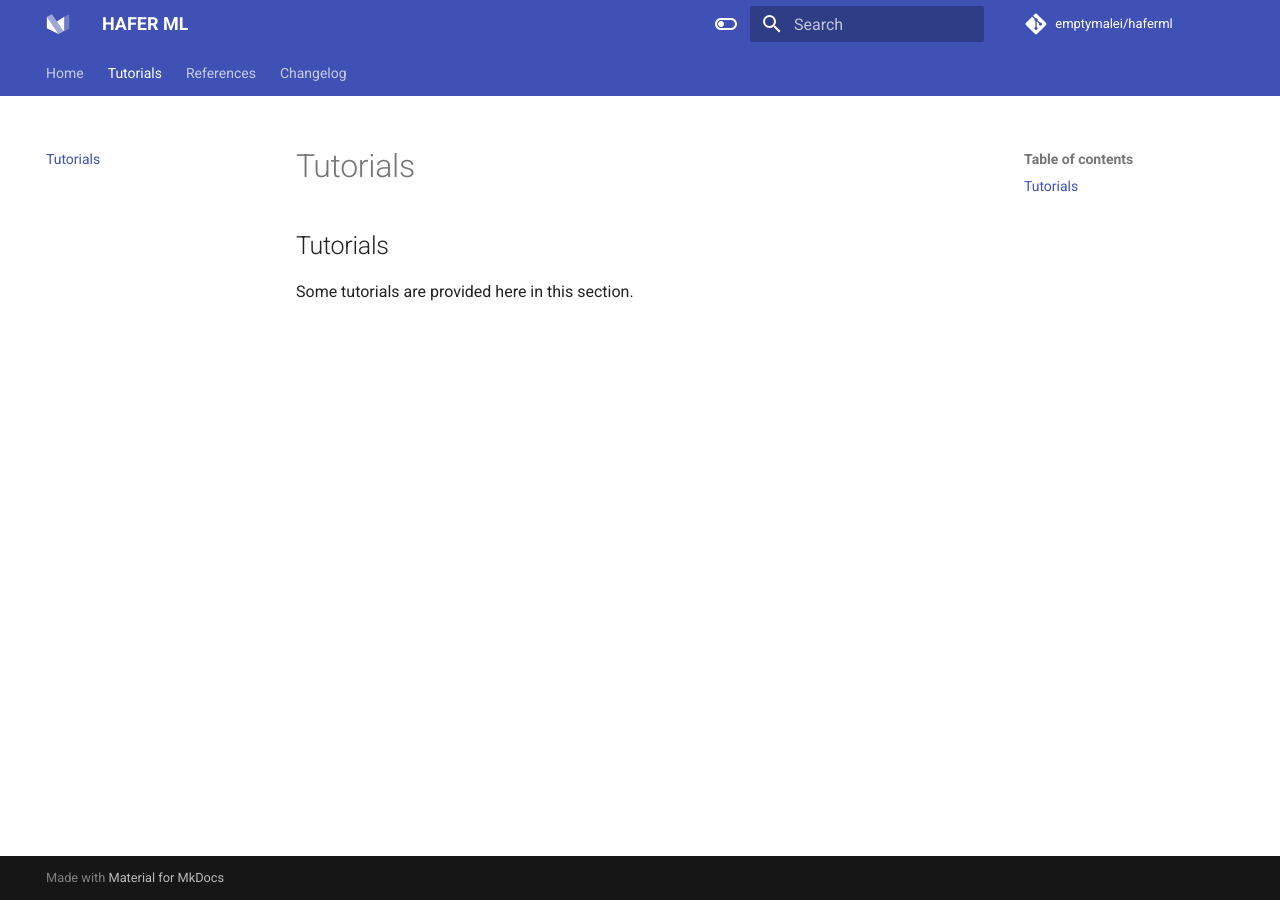
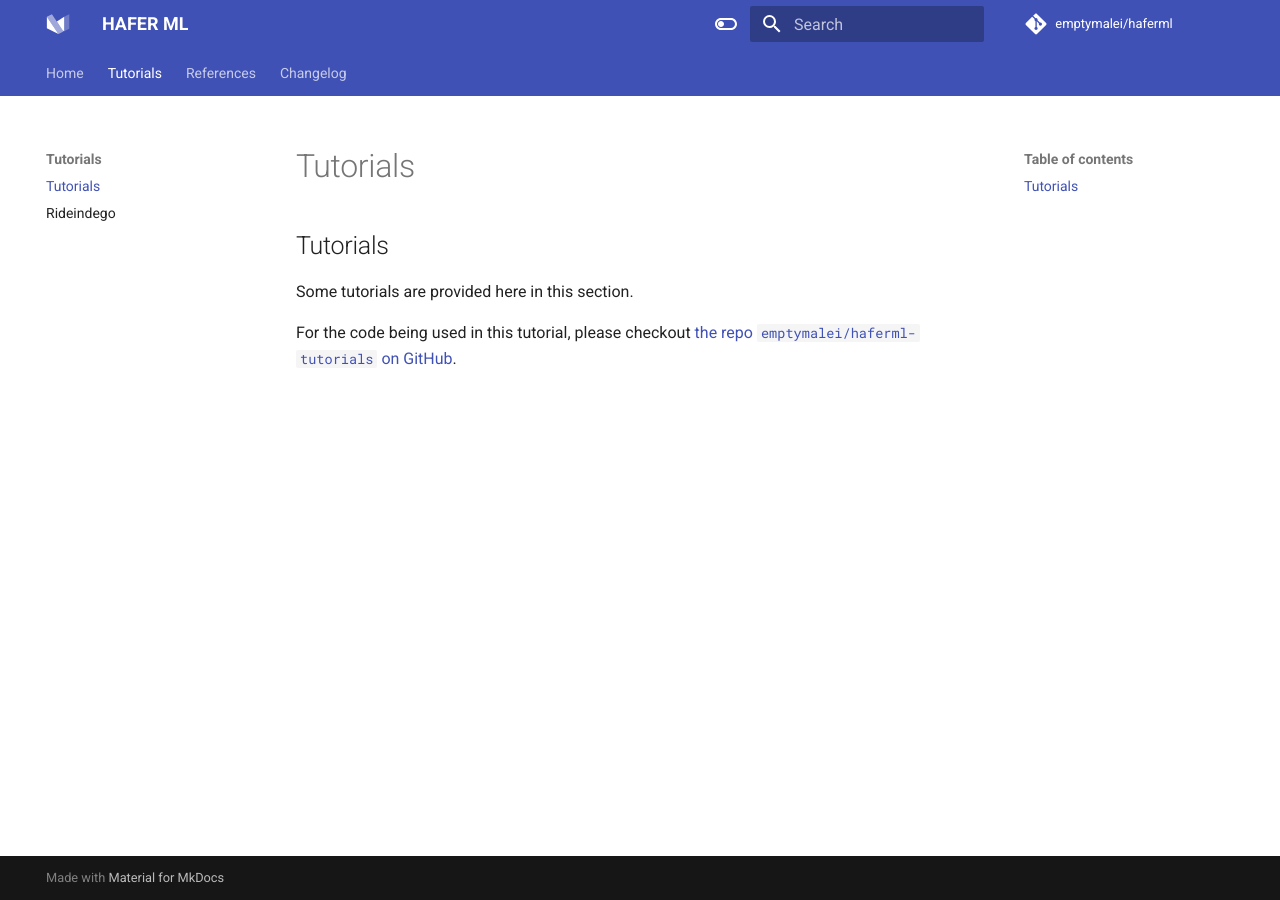
Before and after one commit to emptymalei/haferml, an MkDocs documentation site: the page built from docs/tutorials/index.md, in a window 1280 px wide. Built offline with MkDocs 1.6.1 and Material for MkDocs 9.7.7, drawn with Linux system fonts in a browser that asks for light colours; comment, search, counter and statistics services are not loaded.

Commit message:
added tutorials

```diff
--- a/docs/tutorials/index.md
+++ b/docs/tutorials/index.md
@@ -1,3 +1,5 @@
 ## Tutorials
 
 Some tutorials are provided here in this section.
+
+For the code being used in this tutorial, please checkout [the repo `emptymalei/haferml-tutorials` on GitHub](https://github.com/emptymalei/haferml-tutorials).
--- a/mkdocs.yml
+++ b/mkdocs.yml
@@ -73,7 +73,9 @@ plugins:
 
 nav:
   - "Home": index.md
-  - "Tutorials": tutorials/index.md
+  - "Tutorials":
+    - "Tutorials": tutorials/index.md
+    - "Rideindego": tutorials/rideindego/index.md
   - References:
     - "Introduction": references/index.md
     - "Data":
```
Also changed, not shown: docs/tutorials/rideindego/index.md (added, +5 -0 lines).
